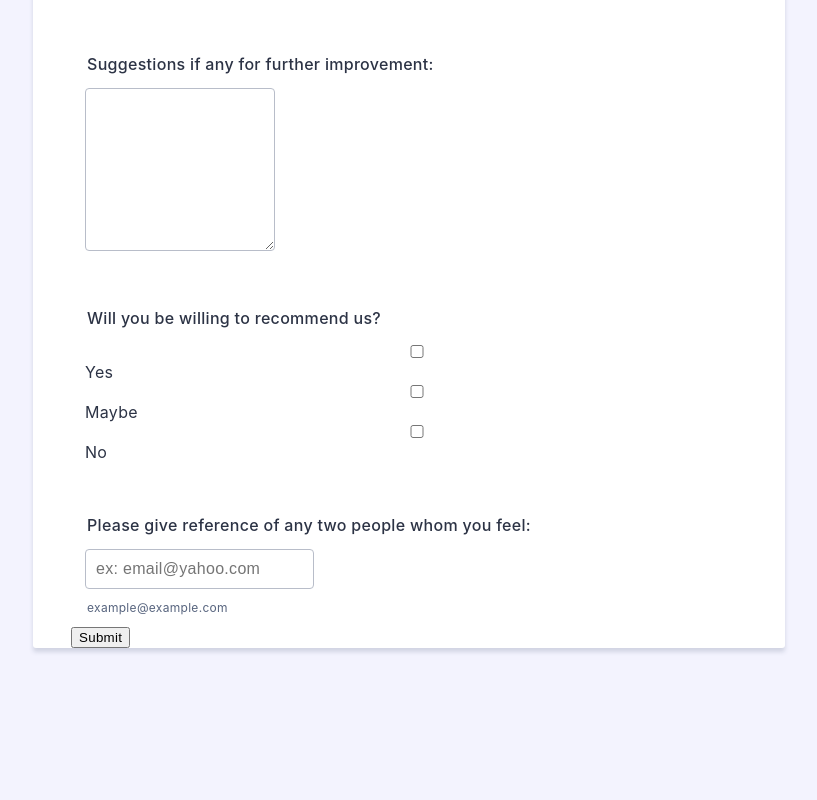
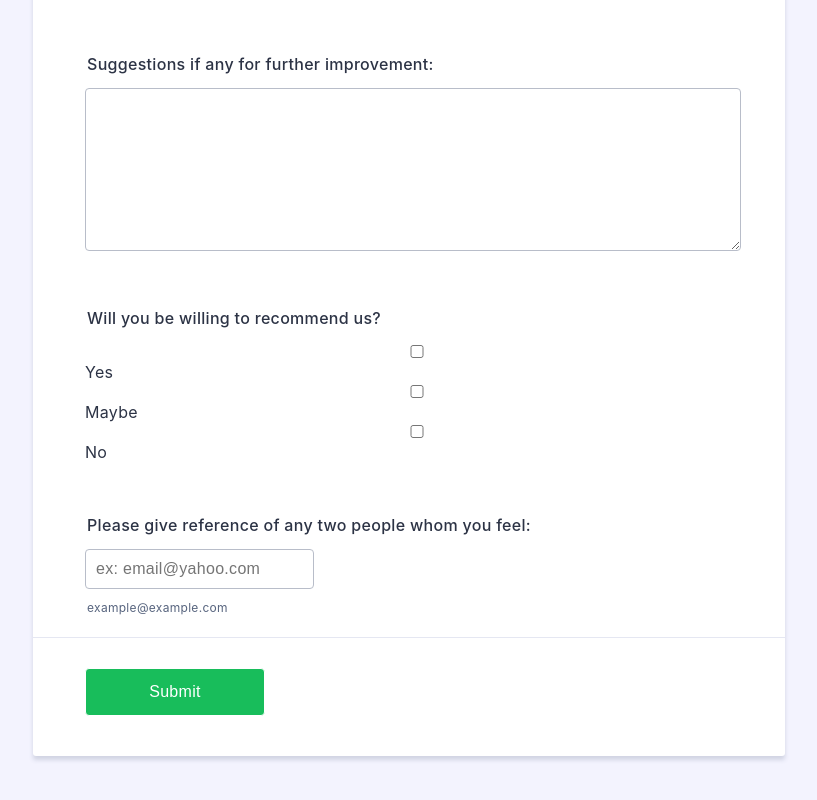
Before and after one commit to shivsgkashyap/dynamic-react-form, a React (Vite) app: page / in a window 1280 px wide. Shown: the part 1484-2284 px from the top of the page, without its empty margins (231-1048 px from the left). Before the commit the page ends 2204 px from the top, so only its background shows below. Built offline with nearby package versions, Linux system fonts and the light colour scheme.

Commit message:
Updated submit button and styling

```diff
--- a/src/form.css
+++ b/src/form.css
@@ -164,9 +164,17 @@
   margin-left: 24px;
 }
 
+.phone-number-input {
+  width: calc(50% - 14px);
+}
+
 .email-input,
 .hear-input {
   width: calc(50% - 14px);
+}
+
+.suggestions-input {
+  width: 100%;
 }
 
 .hear-dropdown,
@@ -193,6 +201,47 @@
 
 .form-checkbox {
   width: 100%;
+}
+
+#id_10 {
+  padding: 0;
+  margin: 0;
+  background-color: transparent;
+}
+
+.submit-btn {
+  width: 100%;
+}
+
+.form-buttons-wrapper {
+  justify-content: flex-start;
+  display: flex;
+  flex-wrap: wrap;
+  position: relative;
+  margin: 10px -38px 10px;
+  padding: 30px 52px;
+  border-top: 1px solid #e5e7f2;
+}
+
+.jf-form-buttons:not(.form-pagebreak-back) {
+  margin-left: 10px;
+}
+
+.form-submit-button {
+  background-color: #18bd5b;
+  border-color: #18bd5b;
+  color: #fff;
+  width: auto;
+  min-width: 180px;
+  display: flex;
+  align-items: center;
+  justify-content: center;
+  height: 3em;
+  font-size: 1em;
+  border-radius: 4px;
+  border: 1px solid;
+  cursor: pointer;
+  font-weight: 500;
 }
 
 .form-error-message {
--- a/src/form.jsx
+++ b/src/form.jsx
@@ -1,5 +1,5 @@
 import react from "react";
-import { useState } from "react";
+import { useState, useEffect } from "react";
 import "./form.css";
 
 function Form() {
@@ -8,6 +8,35 @@ function Form() {
   const [formErrors, setFormErrors] = useState({});
   const [touched, setTouched] = useState([]);
   const [errorCounter, setErrorCounter] = useState(0);
+  const [isSubmitting, setSubmitting] = useState(false);
+
+  useEffect(() => {
+    if (isSubmitting) {
+      const noErrors = Object.keys(formErrors).length === 0;
+      if (noErrors) {
+        setTouched([]);
+        setSubmitting(false);
+      } else {
+        setSubmitting(false);
+      }
+    }
+  }, [formErrors]);
+
+  // need to rerun after there is a changed to touched
+  // this checks to see if there are any errors that should be highlighted
+  useEffect(() => {
+    const validationErrors = validate(formValues);
+    const touchedErrors = Object.keys(validationErrors)
+      .filter((key) => touched.includes(key)) // get all touched keys
+      .reduce((acc, key) => {
+        if (!acc[key]) {
+          acc[key] = validationErrors[key];
+        }
+        return acc;
+      }, {});
+    setFormErrors(touchedErrors);
+    // eslint-disable-next-line react-hooks/exhaustive-deps
+  }, [touched, formValues]);
 
   const handleChange = (e) => {
     const { name, value } = e.target;
@@ -17,10 +46,13 @@ function Form() {
   const handleSubmit = (e) => {
     e.preventDefault();
     setFormErrors(validate(formValues));
+    setSubmitting(true);
   };
 
-  const handleBlur = (e) => {
-    setBlurErrors(validate(formValues));
+  const handleBlur = (event) => {
+    if (!touched.includes(event.target.name)) {
+      setTouched([...touched, event.target.name]);
+    }
   };
 
   const validate = (values) => {
@@ -54,8 +86,6 @@ function Form() {
     visibility:
       formErrors.firstName || formErrors.lastName ? "visible" : "hidden",
   };
-
-
 
   return (
     <form onSubmit={handleSubmit}>
@@ -196,6 +226,7 @@ function Form() {
                 placeholder="(000) 000-0000"
                 value={formValues.number}
                 onChange={handleChange}
+                onBlur={handleBlur}
               />
             </div>
             <p> {formErrors.number} </p>
@@ -218,6 +249,7 @@ function Form() {
                 placeholder="ex: email@yahoo.com"
                 value={formValues.email}
                 onChange={handleChange}
+                onBlur={handleBlur}
               />
               <label className="form-sub-label"> example@example.com </label>
             </div>
@@ -287,7 +319,7 @@ function Form() {
           <label className="form-label form-label-top">
             Please give reference of any two people whom you feel:
           </label>
-          <div className="reference grid">
+          <div className="reference-grid">
             <div className="form-sub-label-container">
               <input
                 type="text"
@@ -298,7 +330,17 @@ function Form() {
             </div>
           </div>
         </div>
-        <button className="submit-btn">Submit</button>
+
+        <div className="form-line" id="id_10">
+          <div className="submit-btn">
+            <div className="form-buttons-wrapper">
+              <button type="submit" className="form-submit-button">
+                Submit
+              </button>
+            </div>
+          </div>
+        </div>
+
         <div className="error-navigation-container">
           <div className="error-navigation-inner">
             <span className="error-navigation-message">
```
